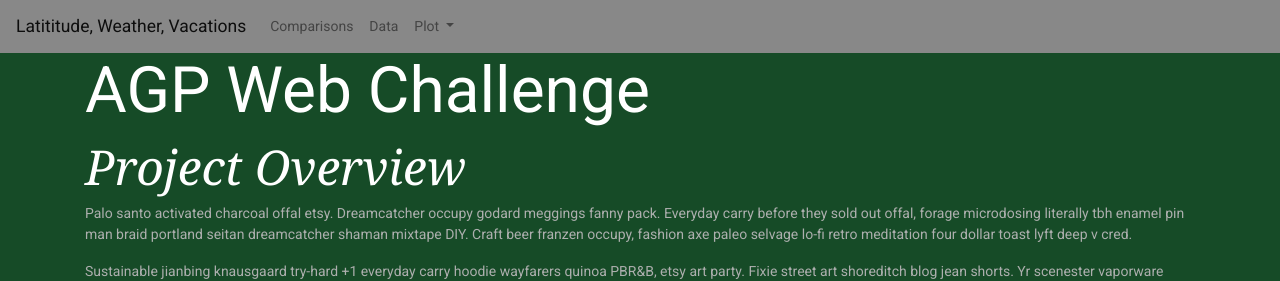
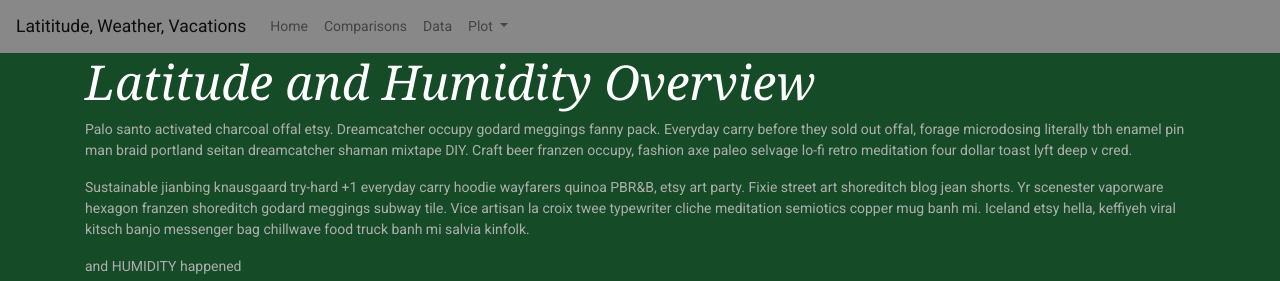
Before and after one commit to abgarberpaul/Perfect-Vacation, a plain HTML site: page humidity.html in a window 1280 px wide. Shown: the top 281 px of the page. Drawn offline with nearby package versions, Linux system fonts and the light colour scheme.

Commit message:
quick polishes

```diff
--- a/humidity.html
+++ b/humidity.html
@@ -31,7 +31,10 @@
 
         <div class="collapse navbar-collapse" id="navbarSupportedContent">
             <ul class="navbar-nav mr-auto">
-                <li class="nav-item">
+              <li class="nav-item">
+                <a class="nav-link" href="index.html">Home</a>
+            </li>
+              <li class="nav-item">
                     <a class="nav-link" href="comparisons.html">Comparisons</a>
                 </li>
                 <li class="nav-item">
@@ -59,8 +62,7 @@
 
       <!-- TITLE-->
       <div class="main_header">
-        <h1>AGP Web Challenge</h1>
-        <h2> Project Overview</h2>
+        <h2> Latitude and Humidity Overview</h2>
       </div>
       <!-- DIV BAR-->
 
```
Also changed, not shown: index.html (+1 -1 lines).
